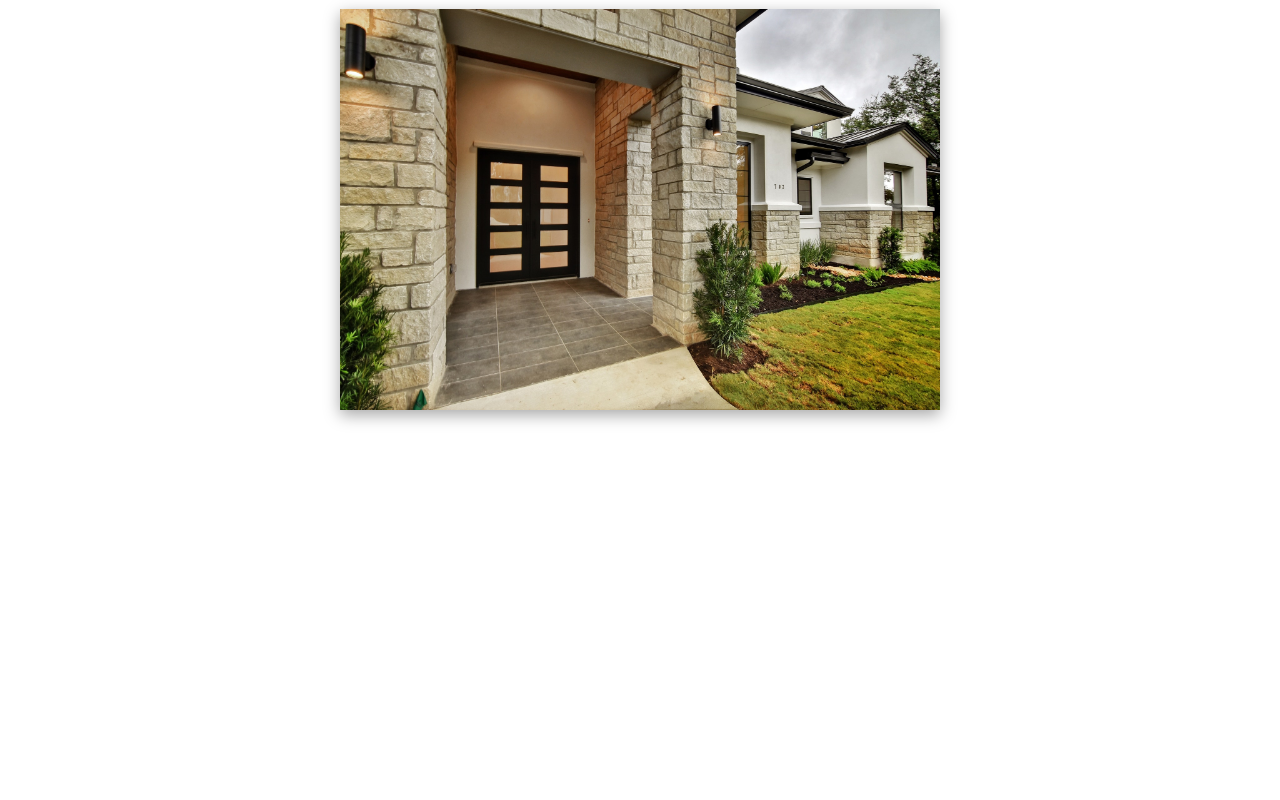
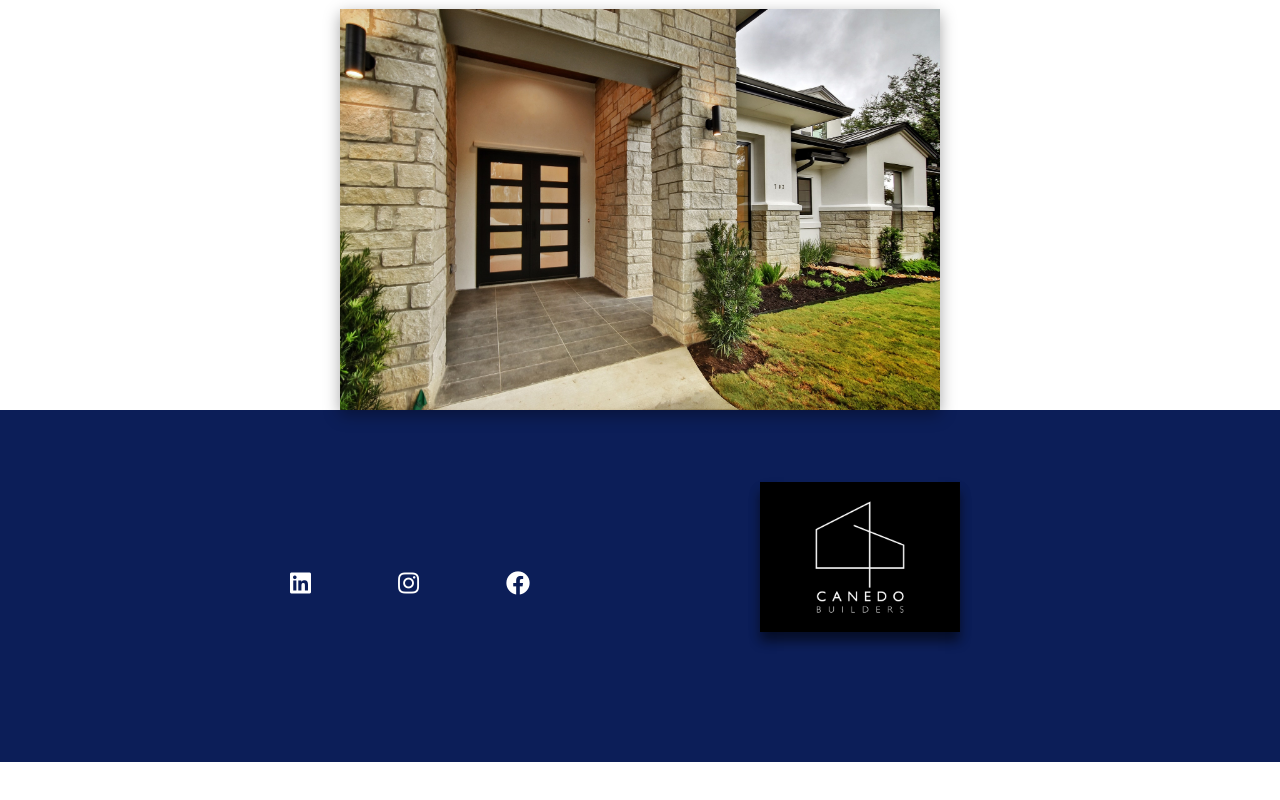
Before and after one commit to franco-canedo/CanedoBuilders, a React (Create React App) app: page / in a window 1280 px wide. Shown: the part 1216-2016 px from the top of the page. After the commit the page ends 1978 px from the top, so only its background shows below. Built offline with nearby package versions, Linux system fonts and the light colour scheme.

Commit message:
footer done

```diff
--- a/public/index.html
+++ b/public/index.html
@@ -15,6 +15,9 @@
   <link rel="manifest" href="%PUBLIC_URL%/manifest.json" />
   <link rel="stylesheet" href="https://cdn.jsdelivr.net/npm/bootstrap@5.0.2/dist/css/bootstrap.min.css"
     integrity="sha384-EVSTQN3/azprG1Anm3QDgpJLIm9Nao0Yz1ztcQTwFspd3yD65VohhpuuCOmLASjC" crossorigin="anonymous" />
+    <link rel="stylesheet" href="https://use.fontawesome.com/releases/v5.13.1/css/all.css"
+    integrity="sha384-xxzQGERXS00kBmZW/6qxqJPyxW3UR0BPsL4c8ILaIWXva5kFi7TxkIIaMiKtqV1Q" crossorigin="anonymous" />
+  <link href="https://fonts.googleapis.com/css2?family=PT+Sans:wght@700&display=swap" rel="stylesheet" />
   <!--
       Notice the use of %PUBLIC_URL% in the tags above.
       It will be replaced with the URL of the `public` folder during the build.
--- a/src/App.js
+++ b/src/App.js
@@ -6,6 +6,7 @@ import Gallery from './containers/Gallery';
 import CurrentProjects from './containers/CurrentProjects';
 import About from './containers/About';
 import Contact from './containers/Contact';
+import Footer from './containers/Footer';
 
 
 
@@ -42,6 +43,7 @@ function App() {
     <div className="App">
       <Header toggleTab={toggleTab} />
       {tabDelivery()}
+      <Footer />
     </div>
   );
 }
--- a/src/containers/About.css
+++ b/src/containers/About.css
@@ -53,8 +53,10 @@
 
 .p-div {
     margin-top: 20px;
-     padding-top: 50px;
-     animation: P_fade 2s ease 0s forwards;
+    padding-top: 50px;
+    animation: P_fade 2s ease 0s forwards;
+    border-bottom: ridge;
+    width: 200px;
 }
 
 @keyframes P_fade {
--- a/src/containers/Contact.css
+++ b/src/containers/Contact.css
@@ -1,11 +1,9 @@
 .contact-container {
-    /* padding-top: 2%; */
     display: flex;
     flex-direction: column;
     justify-content: space-between;
     align-items: center;
     height: 100%;
-    /* position: absolute; */
 }
 
 .info-div {
@@ -25,6 +23,8 @@
     box-shadow: rgba(0, 0, 0, 0.56) 0px 22px 70px 4px;
     animation: Form_slide_in 2s ease 0s forwards;
 }
+
+
 
 @keyframes Form_slide_in {
     0%{
--- /dev/null
+++ b/src/containers/Footer.css
@@ -0,0 +1,93 @@
+.footer-container {
+    background-color: #0c1e58;
+    padding: 3rem 0rem 10rem 15rem;
+    display: flex;
+    flex-direction: column;
+    justify-content: space-between;
+    /* align-items: center;  */
+  }
+
+.footer-logo {
+    object-fit: cover;
+    width: 200px;
+    height: 150px;
+    position: absolute;
+    z-index: 1;
+    box-shadow: rgba(0, 0, 0, 0.4) 0px 10px 10px, rgba(0, 0, 0, 0.3) 0px 7px 13px -3px, rgba(0, 0, 0, 0.2) 0px -3px 0px inset;
+}
+
+
+  .footer-subscription {
+    margin-bottom: 20px;
+    padding: 24px;
+    color: #fff;
+  }
+
+  /* Social Icons */
+  .social-icon-link {
+    color: #fff;
+    font-size: 24px;
+  }
+
+  .social-media {
+    max-width: 1000px;
+    width: 100%;
+  }
+
+  .social-media-wrap {
+    display: flex;
+    justify-content: space-between;
+    align-items: center;
+    width: 90%;
+    max-width: 1000px;
+    margin: 40px auto 0 auto;
+  }
+
+  .social-icons {
+    display: flex;
+    justify-content: space-between;
+    align-items: center;
+    width: 240px;
+  }
+
+  .social-logo {
+    color: #fff;
+    justify-self: start;
+    margin-left: 20px;
+    cursor: pointer;
+    text-decoration: none;
+    font-size: 2rem;
+    display: flex;
+    align-items: center;
+    margin-bottom: 16px;
+  }
+
+  .website-rights {
+    color: #fff;
+    margin-bottom: 16px;
+  }
+
+  @media screen and (max-width: 820px) {
+    .footer-links {
+      padding-top: 2rem;
+    }
+
+    .footer-input {
+      width: 100%;
+    }
+
+    .btn {
+      width: 100%;
+    }
+
+    .footer-link-wrapper {
+      flex-direction: column;
+    }
+
+    .social-media-wrap {
+      flex-direction: column;
+    }
+  }
+
+  @media screen and (max-width: 768px) {
+  }
--- /dev/null
+++ b/src/containers/Footer.js
@@ -0,0 +1,42 @@
+import React from 'react';
+import './Footer.css';
+import Button from 'react-bootstrap/Button';
+import logo from '../photos/Logo.jpg'
+
+
+function Footer() {
+    return (
+        <div className='footer-container'>
+            <section className='footer-subscription'>
+                    <img src={logo} className="footer-logo"></img>
+            </section>
+            <section class='social-media'>
+                <div class='social-media-wrap'>
+                    <div class='social-icons'>
+                        <a target="_blank"
+                            class='social-icon-link facebook'
+                            aria-label='LinkedIn'
+                            href="https://www.linkedin.com/company/79652504/admin/">
+                            <i class='fab fa-linkedin' />
+                        </a>
+                        <a target="_blank"
+                            class='social-icon-link facebook'
+                            aria-label='Github'
+                            href="https://www.instagram.com/canedobuilders/">
+                            <i class='fab fa-instagram' />
+                        </a>
+                        <a target="_blank"
+                            class='social-icon-link facebook'
+                            aria-label='Medium'
+                            href="https://www.facebook.com/guido.canedo">
+                            <i class='fab fa-facebook' />
+                        </a>
+
+                    </div>
+                </div>
+            </section>
+        </div>
+    );
+}
+
+export default Footer;
--- a/src/containers/Header.css
+++ b/src/containers/Header.css
@@ -32,8 +32,15 @@
 .tab-div {
    min-width: 175px;
    padding: 5px;
-   box-shadow: rgb(204, 219, 232) 2px 0px inset, rgba(255, 255, 255, 0.5)  0px 1px inset;
+   box-shadow: rgba(0, 0, 0, 0.2) 0px 12px 28px 0px, rgba(0, 0, 0, 0.1) 0px 2px 4px 0px, rgba(255, 255, 255, 0.05) 0px 0px 0px 1px inset;
+   /* box-shadow: rgb(204, 219, 232) 2px 0px inset, rgba(255, 255, 255, 0.5)  0px 1px inset; */
    font-family: 'Lucida Sans', 'Lucida Sans Regular', 'Lucida Grande', 'Lucida Sans Unicode', Geneva, Verdana, sans-serif;
+}
+
+.tab-div:hover {
+    transition: transform 300ms;
+  transform: translate3d(0, calc(1% - 1rem), 0);
+  transform: translateY(-10px);
 }
 
 .logo-div {
@@ -43,25 +50,36 @@
 }
 
 .mobile-menu-hidden {
-    animation: Slide_Out 2s ease 0s forwards;
+    animation: Slide_Out 1s ease 0s forwards;
     position: absolute;
     width: 100%;
-    height: 250px;
+    height: 300px;
     background-color: white;
     box-shadow: 5px 5px #424040;
     overflow: hidden;
-
+    display: flex;
+    flex-direction: column;
+    justify-content: space-between;
+    align-items: center;
+    padding-bottom: 25px;
+    font-family: 'Lucida Sans', 'Lucida Sans Regular', 'Lucida Grande', 'Lucida Sans Unicode', Geneva, Verdana, sans-serif;
 }
 
 .mobile-menu-in {
-    animation: Slide_In 1s ease 0s forwards;
+    animation: Slide_In .5s ease 0s forwards;
     position: absolute;
     width: 100%;
-    height: 250px;
+    height: 300px;
     background-color: white;
     box-shadow: 5px 5px #424040;
     overflow: hidden;
-
+    display: flex;
+    flex-direction: column;
+    justify-content: space-between;
+    align-items: center;
+    z-index: 1;
+    padding-bottom: 25px;
+    font-family: 'Lucida Sans', 'Lucida Sans Regular', 'Lucida Grande', 'Lucida Sans Unicode', Geneva, Verdana, sans-serif;
 }
 
 @keyframes Slide_In {
@@ -79,10 +97,12 @@
 @keyframes Slide_Out {
     0%{
       transform: translateY(0px);
+      z-index: 1;
     }
     100%{
-      transform: translateY(3000px);
+      transform: translateY(1000px);
       overflow: hidden;
+      visibility: hidden;
     }
   }
 
@@ -95,10 +115,22 @@
   }
 
   .button-div {
-      display: flex;
-      justify-content: center;
-      padding: 20px;
-      margin: 20px;
-      margin-left: 80%;
+      min-width: 100px;
+      height: 50px;
+      margin-left: 200px;
+      padding-top:10px;
+      box-shadow: rgba(0, 0, 0, 0.2) 0px 12px 28px 0px, rgba(0, 0, 0, 0.1) 0px 2px 4px 0px, rgba(255, 255, 255, 0.05) 0px 0px 0px 1px inset;
 
   }
+
+  .option {
+      border-bottom: ridge;
+      margin-top: 10px;
+      width: 200px;
+  }
+
+  .button {
+    margin-top: 10px;
+    padding-top: 25px;
+    width: 200px;
+}
--- a/src/containers/Header.js
+++ b/src/containers/Header.js
@@ -1,7 +1,7 @@
 import { useEffect, useState } from 'react';
 import './Header.css';
 import logo from '../photos/Logo.jpg';
-
+import Button from 'react-bootstrap/Button'
 
 function debounce(fn, ms) {
     let timer
@@ -52,8 +52,8 @@ function Header({ toggleTab }) {
 
                     {
                         width < 550 ?
-                            <div className="button-div">
-                                <div onClick={handleMenu}>MENU</div>
+                            <div className="button-div" onClick={handleMenu}>
+                                <p>MENU</p>
                             </div> :
                             <>
                                 <div className="tab-div"
@@ -78,17 +78,26 @@ function Header({ toggleTab }) {
                 </div>
             </div>
             <div className={menu}>
-                <div onClick={() => toggleTab("gallery")}>
+                <div className="option"
+                onClick={() => toggleTab("gallery")}>
                     <p>Gallery</p>
                 </div>
-                <div onClick={() => toggleTab("current projects")}>
+                <div className="option"
+                onClick={() => toggleTab("current projects")}>
                     <p>Current Projects</p>
                 </div>
-                <div onClick={() => toggleTab("about")}>
+                <div className="option"
+                onClick={() => toggleTab("about")}>
                     <p>About</p>
                 </div>
-                <div onClick={() => toggleTab("contact")}>
+                <div className="option"
+                onClick={() => toggleTab("contact")}>
                     <p>Contact</p>
+                </div>
+                <div className="button"
+                onClick={handleMenu}>
+                    <Button variant="dark" onClick={handleMenu}
+                    >Exit</Button>
                 </div>
             </div>
         </>
```
